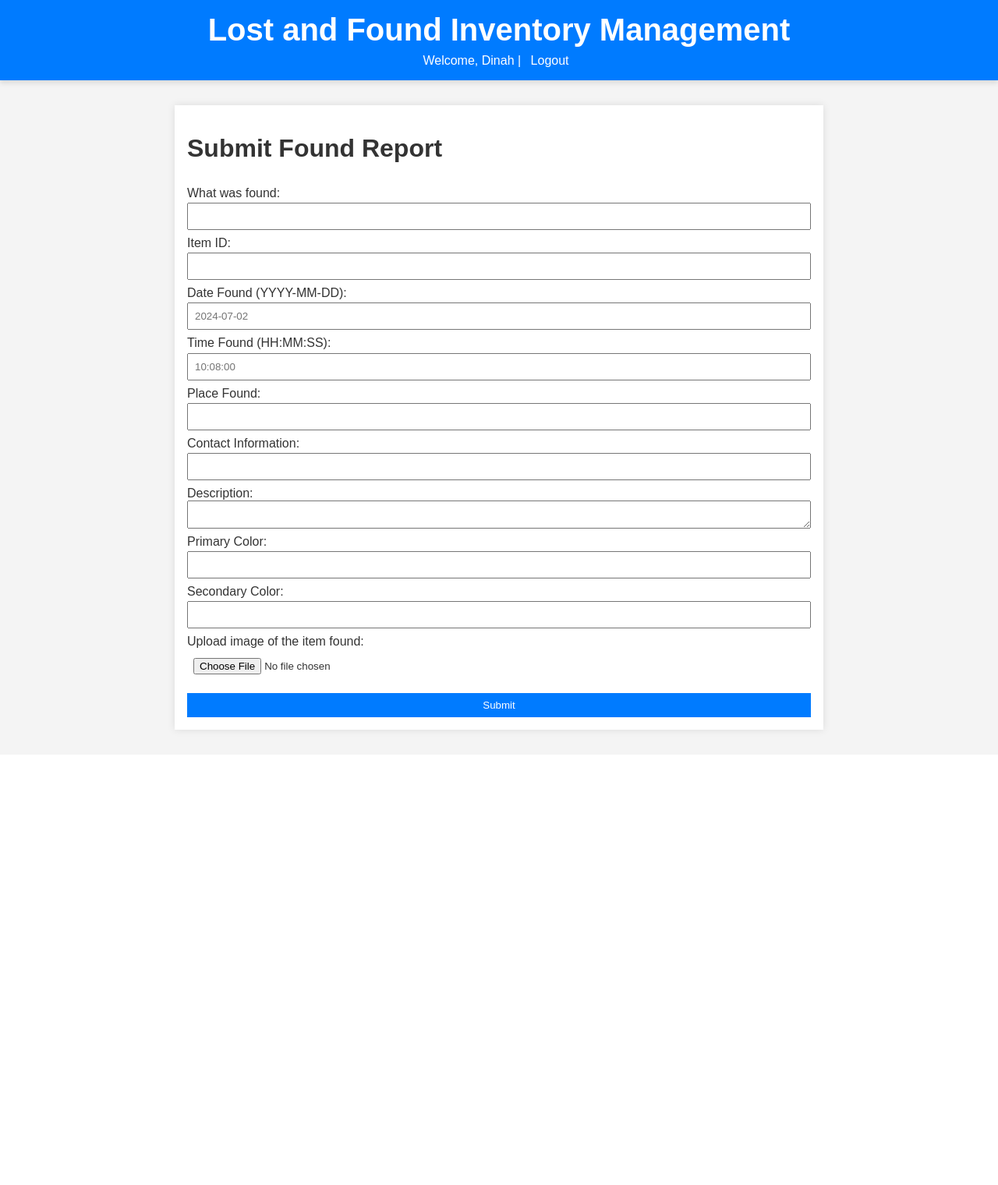
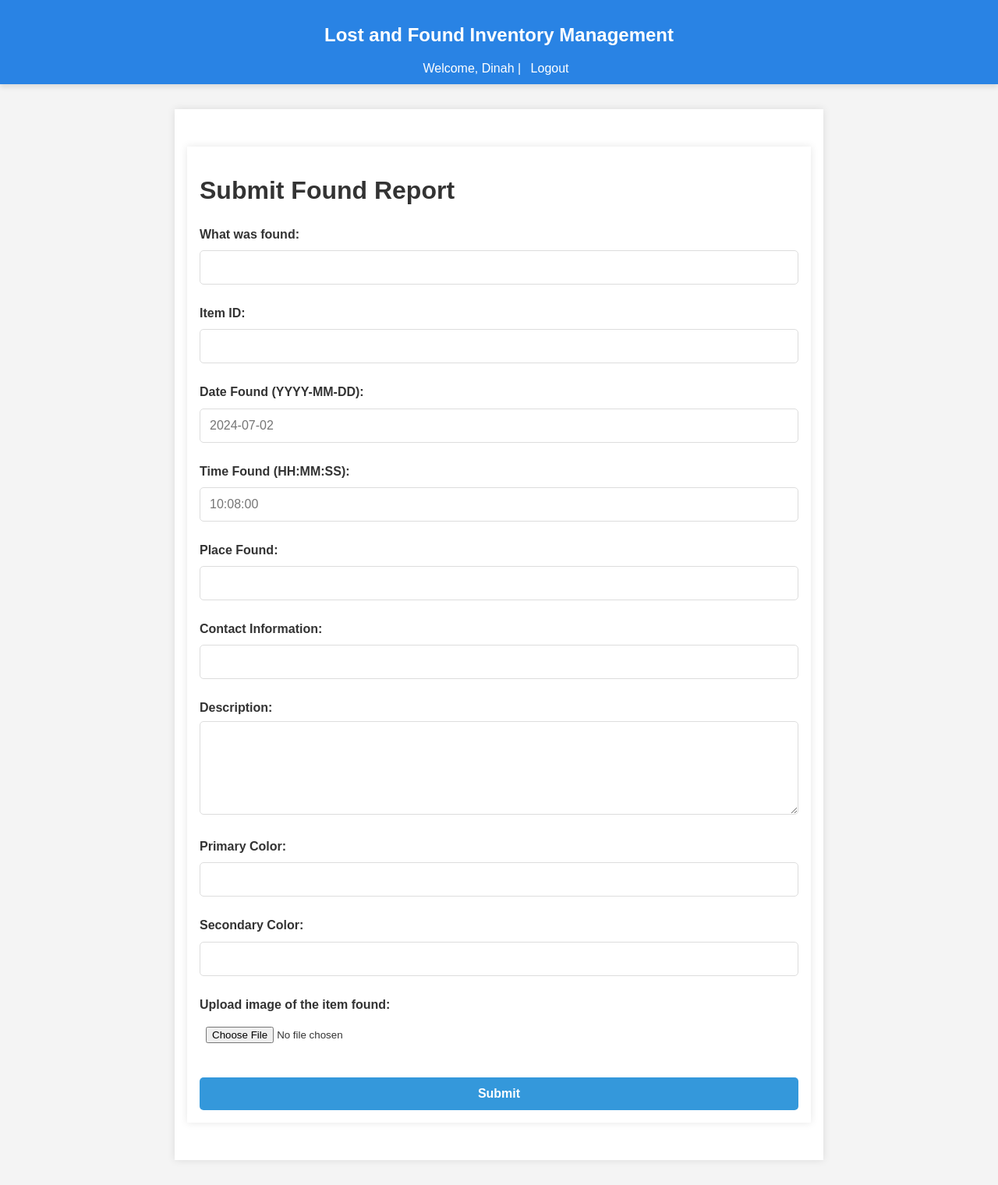
Before and after one commit to sdfpt05/lost-and-found-api, a Flask app: page /report/found in a window 1280 px wide. Shown: the whole page at 78% size. Before the commit the page ends 968 px from the top, so only its background shows below. Run offline with Flask 3, Linux system fonts and the light colour scheme; the first user in the database is signed in.

Commit message:
Update a bunch of templates

```diff
--- a/app/templates/base.html
+++ b/app/templates/base.html
@@ -13,9 +13,9 @@
             padding: 0;
         }
         header {
-            background-color: #007bff;
+            background-color: #2983e4;
             color: white;
-            padding: 1rem;
+            padding: 0.7rem;
             text-align: center;
         }
         header h1 {
@@ -52,8 +52,8 @@
         }
         form button {
             margin-top: 1rem;
-            padding: 0.5rem;
-            background-color: #007bff;
+            padding: 0.3rem;
+            background-color: #245891;
             color: white;
             border: none;
             cursor: pointer;
@@ -65,7 +65,7 @@
 </head>
 <body>
     <header>
-        <h1>Lost and Found Inventory Management</h1>
+        <h2>Lost and Found Inventory Management</h2>
         {% if current_user.is_authenticated %}
             <p>Welcome, {{ current_user.username }} | <a href="{{ url_for('auth.logout') }}">Logout</a></p>
         {% else %}
--- a/app/templates/found_report.html
+++ b/app/templates/found_report.html
@@ -1,48 +1,60 @@
 {% extends 'base.html' %}
 
 {% block content %}
-<!DOCTYPE html>
-<html lang="en">
-<head>
-    <meta charset="UTF-8">
-    <meta name="viewport" content="width=device-width, initial-scale=1.0">
-    <title>Report Found Item</title>
-</head>
-<body>
+<main>
     <h1>Submit Found Report</h1>
     <form action="{{ url_for('report.report_found_item') }}" method="post" enctype="multipart/form-data">
+        <div class="form-group">
             <label for="item_name">What was found:</label>
-    <input type="text" id="item_name" name="item_name" required>
+            <input type="text" id="item_name" name="item_name" class="form-control" required>
+        </div>
 
+        <div class="form-group">
             <label for="item_id">Item ID:</label>
-    <input type="text" id="item_id" name="item_id" required>
+            <input type="text" id="item_id" name="item_id" class="form-control" required>
+        </div>
 
+        <div class="form-group">
             <label for="date_found">Date Found (YYYY-MM-DD):</label>
-    <input type="text" id="date_found" name="date_found" placeholder="2024-07-02" required>
+            <input type="text" id="date_found" name="date_found" class="form-control" placeholder="2024-07-02" required>
+        </div>
 
+        <div class="form-group">
             <label for="time_found">Time Found (HH:MM:SS):</label>
-    <input type="text" id="time_found" name="time_found" placeholder="10:08:00" required>
+            <input type="text" id="time_found" name="time_found" class="form-control" placeholder="10:08:00" required>
+        </div>
 
+        <div class="form-group">
             <label for="place_found">Place Found:</label>
-    <input type="text" id="place_found" name="place_found" required>
+            <input type="text" id="place_found" name="place_found" class="form-control" required>
+        </div>
 
+        <div class="form-group">
             <label for="contact">Contact Information:</label>
-    <input type="text" id="contact" name="contact" required>
+            <input type="text" id="contact" name="contact" class="form-control" required>
+        </div>
 
+        <div class="form-group">
             <label for="description">Description:</label>
-    <textarea id="description" name="description"></textarea>
+            <textarea id="description" name="description" class="form-control"></textarea>
+        </div>
 
+        <div class="form-group">
             <label for="primary_color">Primary Color:</label>
-    <input type="text" id="primary_color" name="primary_color" required>
+            <input type="text" id="primary_color" name="primary_color" class="form-control" required>
+        </div>
 
+        <div class="form-group">
             <label for="secondary_color">Secondary Color:</label>
-    <input type="text" id="secondary_color" name="secondary_color">
+            <input type="text" id="secondary_color" name="secondary_color" class="form-control">
+        </div>
 
+        <div class="form-group">
             <label for="upload_image">Upload image of the item found:</label>
             <input type="file" id="upload_image" name="upload_image">
+        </div>
 
-    <button type="submit">Submit</button>
+        <button type="submit" class="btn">Submit</button>
     </form>
-</body>
-</html>
+</main>
 {% endblock %}
```
Also changed, not shown: app/static/styles.css (+34 -0 lines), app/templates/list_found_reports.html (+6 -14 lines), app/templates/list_lost_reports.html (+5 -13 lines), app/templates/lost_report.html (+46 -24 lines). Lines whose indentation alone changed are shown as unchanged.
